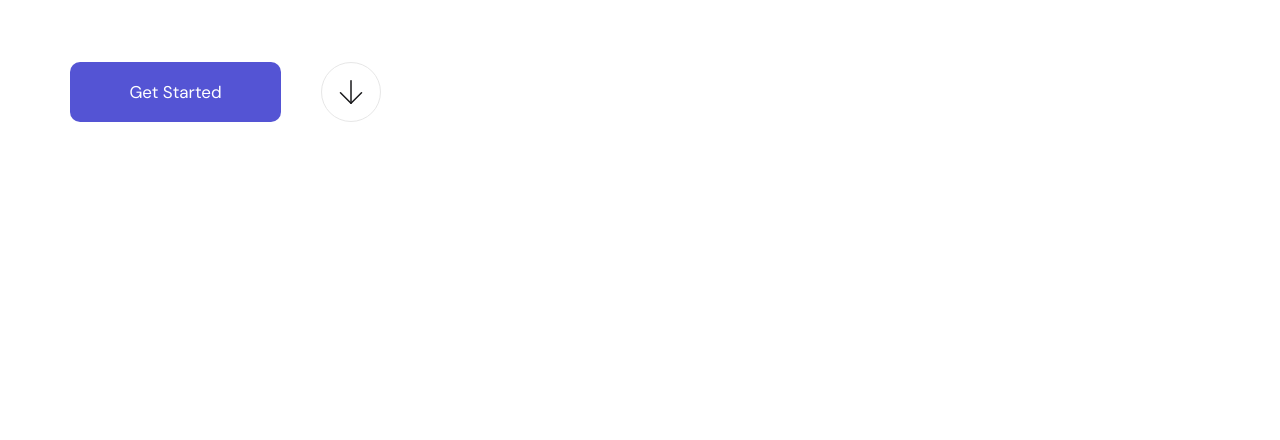
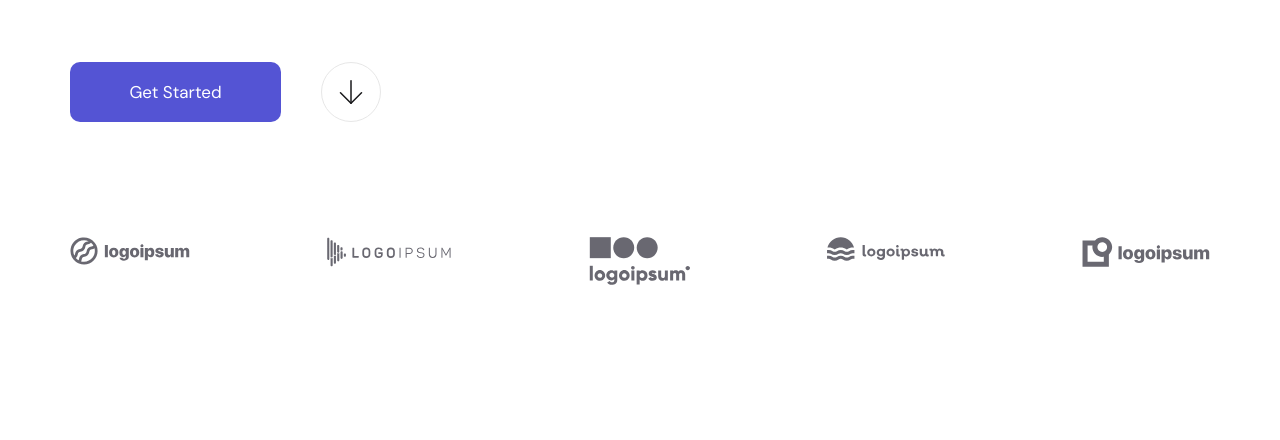
Before and after one commit to OsmanChakhkiev/Git_Project, a plain HTML site: page index.html in a window 1280 px wide. Shown: the part 783-1223 px from the top of the page. Drawn offline with Linux system fonts and the light colour scheme.

Commit message:
feat: add logos section in html file with styles

```diff
--- a/index.html
+++ b/index.html
@@ -40,10 +40,30 @@
                         </a>
                     </div>
                 </div>
-            <div class="grow__image">
-                <img src="img/main.svg" alt="grow-img">
+                <div class="grow__image">
+                    <img src="img/main.svg" alt="grow-img">
+                </div>
             </div>
-        </div>
+        </section>
+        <!-- Section "Logos" -->
+        <section class ="logos">
+            <div class="container">
+                <a href="#" class="logo1">
+                    <img src="img/logo1.svg" alt="logo1-img">
+                </a>
+                <a href="#" class="logo2">
+                    <img src="img/logo2.svg" alt="logo2-img">
+                </a>
+                <a href="#" class="logo3">
+                    <img src="img/logo3.svg" alt="logo3-img">
+                </a>
+                <a href="#" class="logo4">
+                    <img src="img/logo4.svg" alt="logo4-img">
+                </a>
+                <a href="#" clas="logo5">
+                    <img src="img/logo5.svg" alt="logo5-img">
+                </a>
+            </div>
         </section>
     </body>
 </html>
--- a/styles/styles.css
+++ b/styles/styles.css
@@ -196,3 +196,20 @@ body {
     height: 645px;
     width: 580px;
 }
+
+
+
+
+
+
+
+
+
+/*Section class "Logos"*/
+.logos
+    .container {
+        height: 200px;
+        display: flex;
+        justify-content: space-between;
+        margin-top: 200px;
+}
```
Also changed, not shown: img/logo1.svg (added), img/logo2.svg (added), img/logo3.svg (added), img/logo4.svg (added), img/logo5.svg (added).
